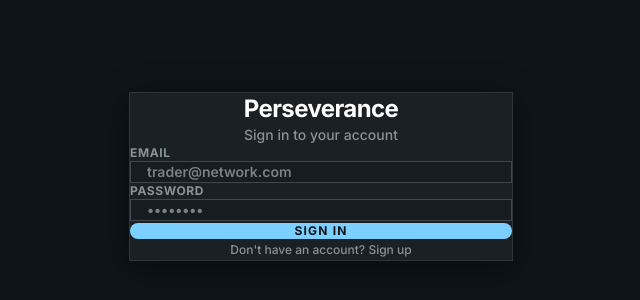
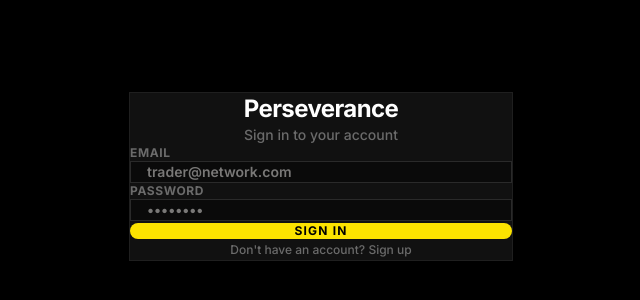
Before and after one commit to hputta23/trading-journal-app, a React (Vite) app: page / in a window 1280 px wide. Shown: the part 224-524 px from the top of the page, without its empty margins (319-959 px from the left). Built offline with nearby package versions, Linux system fonts and the light colour scheme.

Commit message:
feat: cyberpunk 2077 theme + fix heatmap date generation

```diff
--- a/src/components/DashboardView.jsx
+++ b/src/components/DashboardView.jsx
@@ -100,13 +100,19 @@ export default function DashboardView({ allTrades, onSelectDate, onNavigateTab }
   /* ── Heatmap ── */
   const heatmapDays = useMemo(() => {
     const days = [];
-    const end = new Date();
-    const start = new Date(end);
-    start.setDate(end.getDate() - 363 + (6 - end.getDay()));
-    for (let i = 0; i < 364; i++) {
-      const d = new Date(start); d.setDate(start.getDate() - (363 - i));
+    const today = new Date();
+    const todayStr = `${today.getFullYear()}-${String(today.getMonth()+1).padStart(2,'0')}-${String(today.getDate()).padStart(2,'0')}`;
+    // Start from 363 days ago, aligned to a Sunday
+    const start = new Date(today);
+    start.setDate(today.getDate() - 363);
+    // Align start to previous Sunday
+    start.setDate(start.getDate() - start.getDay());
+    const totalDays = Math.ceil((today - start) / (1000 * 60 * 60 * 24)) + 1;
+    for (let i = 0; i < totalDays; i++) {
+      const d = new Date(start);
+      d.setDate(start.getDate() + i);
       const ds = `${d.getFullYear()}-${String(d.getMonth()+1).padStart(2,'0')}-${String(d.getDate()).padStart(2,'0')}`;
-      days.push({ date: ds, isToday: ds === new Date().toISOString().split('T')[0], ...dailyPnLMap[ds] });
+      days.push({ date: ds, isToday: ds === todayStr, ...dailyPnLMap[ds] });
     }
     return days;
   }, [dailyPnLMap]);
--- a/src/index.css
+++ b/src/index.css
@@ -3,146 +3,146 @@
 @import "tailwindcss";
 
 /* ═══════════════════════════════════════════════════════
-   PALANTIR × BLUEPRINT FINANCE — TERMINAL DASHBOARD
-   Squared Geometry · Fluid Typography · MD3 Tokens
+   CYBERPUNK 2077 — NIGHT CITY TERMINAL
+   Squared Geometry · Fluid Typography · Neon Yellow/Gold
    ═══════════════════════════════════════════════════════ */
 
-/* ── Dark Theme (Default) ── */
+/* ── Dark Theme (Default — Night City) ── */
 :root {
-  --bg-app: #0f1418;
-  --bg-sidebar: #0a0f12;
-  --bg-card: #1b2024;
-  --border-card: #303539;
-  --border-active: #7bd0ff;
-  --text-primary: #dee3e8;
-  --text-secondary: #87929a;
-  --text-dark: #ffffff;
-  --text-accent: #7bd0ff;
+  --bg-app: #000000; /* Pure black void */
+  --bg-sidebar: #0a0a0a; /* Near-black sidebar */
+  --bg-card: #111111; /* Dark card surface */
+  --border-card: #1f1f1f; /* Subtle dark border */
+  --border-active: #FCE300; /* Cyberpunk neon yellow */
+  --text-primary: #e8e6e3; /* Warm off-white */
+  --text-secondary: #6b6b6b; /* Muted grey */
+  --text-dark: #ffffff; /* Pure white headers */
+  --text-accent: #FCE300; /* Neon yellow accent */
 
-  --bg-badge-profit: rgba(52, 211, 153, 0.15);
-  --color-profit: #34d399;
-  --border-profit: rgba(52, 211, 153, 0.35);
+  --bg-badge-profit: rgba(252, 227, 0, 0.12); /* Yellow-gold profit */
+  --color-profit: #FCE300;
+  --border-profit: rgba(252, 227, 0, 0.35);
 
-  --bg-badge-loss: rgba(255, 180, 171, 0.15);
-  --color-loss: #ffb4ab;
-  --border-loss: rgba(255, 180, 171, 0.35);
+  --bg-badge-loss: rgba(255, 0, 60, 0.12); /* Hot pink/red loss */
+  --color-loss: #FF003C;
+  --border-loss: rgba(255, 0, 60, 0.35);
 
-  --bg-badge-cyan: rgba(142, 213, 255, 0.15);
-  --color-cyan: #8ed5ff;
-  --border-cyan: rgba(142, 213, 255, 0.35);
+  --bg-badge-cyan: rgba(0, 240, 255, 0.10); /* Electric cyan info */
+  --color-cyan: #00F0FF;
+  --border-cyan: rgba(0, 240, 255, 0.30);
 
-  --bg-kpi-profit: rgba(52, 211, 153, 0.06);
-  --border-kpi-profit: rgba(52, 211, 153, 0.25);
+  --bg-kpi-profit: rgba(252, 227, 0, 0.05);
+  --border-kpi-profit: rgba(252, 227, 0, 0.20);
 
-  --bg-kpi-loss: rgba(255, 180, 171, 0.06);
-  --border-kpi-loss: rgba(255, 180, 171, 0.25);
+  --bg-kpi-loss: rgba(255, 0, 60, 0.05);
+  --border-kpi-loss: rgba(255, 0, 60, 0.20);
 
-  --bg-kpi-cyan: rgba(142, 213, 255, 0.06);
-  --border-kpi-cyan: rgba(142, 213, 255, 0.25);
+  --bg-kpi-cyan: rgba(0, 240, 255, 0.05);
+  --border-kpi-cyan: rgba(0, 240, 255, 0.20);
 
-  --bg-kpi-slate: rgba(135, 146, 154, 0.06);
-  --border-kpi-slate: rgba(135, 146, 154, 0.2);
+  --bg-kpi-slate: rgba(107, 107, 107, 0.06);
+  --border-kpi-slate: rgba(107, 107, 107, 0.18);
 
-  --bg-input: #171c20;
-  --border-input: #3e484f;
-  --text-input: #dee3e8;
-  --heatmap-empty: #252b2e;
+  --bg-input: #0a0a0a;
+  --border-input: #2a2a2a;
+  --text-input: #e8e6e3;
+  --heatmap-empty: #1a1a1a;
 
-  --scrollbar-track: #0a0f12;
-  --scrollbar-thumb: #3e484f;
-  --accent-glow: rgba(123, 208, 255, 0.15);
+  --scrollbar-track: #000000;
+  --scrollbar-thumb: #2a2a2a;
+  --accent-glow: rgba(252, 227, 0, 0.12);
 }
 
-/* ── Light Theme ── */
+/* ── Light Theme (Chrome Day) ── */
 [data-theme='light'] {
-  --bg-app: #f8fafc;
-  --bg-sidebar: #ffffff;
-  --bg-card: #ffffff;
-  --border-card: #e2e8f0;
-  --border-active: #0284c7;
-  --text-primary: #0f172a;
-  --text-secondary: #64748b;
-  --text-dark: #000000;
-  --text-accent: #0284c7;
+  --bg-app: #f5f0e8; /* Warm parchment */
+  --bg-sidebar: #ece7dd; /* Warm cream sidebar */
+  --bg-card: #ffffff; /* White cards */
+  --border-card: #d4cfc5; /* Warm border */
+  --border-active: #b8960c; /* Dark gold */
+  --text-primary: #1a1a1a; /* Near black */
+  --text-secondary: #6b6560; /* Warm grey */
+  --text-dark: #000000; /* Black headers */
+  --text-accent: #b8960c; /* Dark gold accent */
 
-  --bg-badge-profit: rgba(16, 185, 129, 0.08);
-  --color-profit: #10b981;
-  --border-profit: rgba(16, 185, 129, 0.25);
+  --bg-badge-profit: rgba(184, 150, 12, 0.08);
+  --color-profit: #8a7200;
+  --border-profit: rgba(184, 150, 12, 0.25);
 
-  --bg-badge-loss: rgba(220, 38, 38, 0.08);
-  --color-loss: #dc2626;
-  --border-loss: rgba(220, 38, 38, 0.25);
+  --bg-badge-loss: rgba(200, 0, 45, 0.08);
+  --color-loss: #c8002d;
+  --border-loss: rgba(200, 0, 45, 0.25);
 
-  --bg-badge-cyan: rgba(2, 132, 199, 0.08);
-  --color-cyan: #0284c7;
-  --border-cyan: rgba(2, 132, 199, 0.25);
+  --bg-badge-cyan: rgba(0, 120, 140, 0.08);
+  --color-cyan: #00788c;
+  --border-cyan: rgba(0, 120, 140, 0.25);
 
-  --bg-kpi-profit: rgba(16, 185, 129, 0.04);
-  --border-kpi-profit: rgba(16, 185, 129, 0.15);
+  --bg-kpi-profit: rgba(184, 150, 12, 0.04);
+  --border-kpi-profit: rgba(184, 150, 12, 0.15);
 
-  --bg-kpi-loss: rgba(220, 38, 38, 0.04);
-  --border-kpi-loss: rgba(220, 38, 38, 0.15);
+  --bg-kpi-loss: rgba(200, 0, 45, 0.04);
+  --border-kpi-loss: rgba(200, 0, 45, 0.15);
 
-  --bg-kpi-cyan: rgba(2, 132, 199, 0.04);
-  --border-kpi-cyan: rgba(2, 132, 199, 0.15);
+  --bg-kpi-cyan: rgba(0, 120, 140, 0.04);
+  --border-kpi-cyan: rgba(0, 120, 140, 0.15);
 
-  --bg-kpi-slate: rgba(100, 116, 139, 0.04);
-  --border-kpi-slate: rgba(100, 116, 139, 0.12);
+  --bg-kpi-slate: rgba(107, 101, 96, 0.04);
+  --border-kpi-slate: rgba(107, 101, 96, 0.12);
 
   --bg-input: #ffffff;
-  --border-input: #cbd5e1;
-  --text-input: #0f172a;
-  --heatmap-empty: #e2e8f0;
+  --border-input: #d4cfc5;
+  --text-input: #1a1a1a;
+  --heatmap-empty: #e8e3d9;
 
-  --scrollbar-track: #f8fafc;
-  --scrollbar-thumb: #cbd5e1;
-  --accent-glow: rgba(2, 132, 199, 0.08);
+  --scrollbar-track: #f5f0e8;
+  --scrollbar-thumb: #d4cfc5;
+  --accent-glow: rgba(184, 150, 12, 0.08);
 }
 
-/* ── Monochrome Theme (High-Contrast Black & White Terminal) ── */
+/* ── Monochrome Theme (Blackwall Terminal) ── */
 [data-theme='monochrome'] {
   --bg-app: #000000;
-  --bg-sidebar: #111111;
-  --bg-card: #1a1a1a;
-  --border-card: #333333;
-  --border-active: #ffffff;
-  --text-primary: #ffffff;
-  --text-secondary: #a3a3a3;
-  --text-dark: #ffffff;
-  --text-accent: #ffffff;
+  --bg-sidebar: #080808;
+  --bg-card: #0f0f0f;
+  --border-card: #252525;
+  --border-active: #FFD700; /* Gold */
+  --text-primary: #FFD700; /* Gold text */
+  --text-secondary: #8B7500; /* Muted gold */
+  --text-dark: #FFD700;
+  --text-accent: #FFD700;
 
-  --bg-badge-profit: rgba(255, 255, 255, 0.1);
-  --color-profit: #e5e5e5;
-  --border-profit: rgba(255, 255, 255, 0.3);
+  --bg-badge-profit: rgba(255, 215, 0, 0.08);
+  --color-profit: #FFD700;
+  --border-profit: rgba(255, 215, 0, 0.25);
 
-  --bg-badge-loss: rgba(255, 255, 255, 0.06);
-  --color-loss: #ffffff;
-  --border-loss: rgba(255, 255, 255, 0.2);
+  --bg-badge-loss: rgba(255, 215, 0, 0.04);
+  --color-loss: #8B7500;
+  --border-loss: rgba(255, 215, 0, 0.15);
 
-  --bg-badge-cyan: rgba(255, 255, 255, 0.08);
-  --color-cyan: #d4d4d4;
-  --border-cyan: rgba(255, 255, 255, 0.25);
+  --bg-badge-cyan: rgba(255, 215, 0, 0.06);
+  --color-cyan: #DAA520;
+  --border-cyan: rgba(255, 215, 0, 0.20);
 
-  --bg-kpi-profit: rgba(255, 255, 255, 0.04);
-  --border-kpi-profit: rgba(255, 255, 255, 0.15);
+  --bg-kpi-profit: rgba(255, 215, 0, 0.04);
+  --border-kpi-profit: rgba(255, 215, 0, 0.15);
 
-  --bg-kpi-loss: rgba(255, 255, 255, 0.03);
-  --border-kpi-loss: rgba(255, 255, 255, 0.1);
+  --bg-kpi-loss: rgba(255, 215, 0, 0.03);
+  --border-kpi-loss: rgba(255, 215, 0, 0.10);
 
-  --bg-kpi-cyan: rgba(255, 255, 255, 0.04);
-  --border-kpi-cyan: rgba(255, 255, 255, 0.12);
+  --bg-kpi-cyan: rgba(255, 215, 0, 0.04);
+  --border-kpi-cyan: rgba(255, 215, 0, 0.12);
 
-  --bg-kpi-slate: rgba(255, 255, 255, 0.03);
-  --border-kpi-slate: rgba(255, 255, 255, 0.08);
+  --bg-kpi-slate: rgba(255, 215, 0, 0.03);
+  --border-kpi-slate: rgba(255, 215, 0, 0.08);
 
-  --bg-input: #111111;
-  --border-input: #404040;
-  --text-input: #ffffff;
-  --heatmap-empty: #222222;
+  --bg-input: #080808;
+  --border-input: #2a2500;
+  --text-input: #FFD700;
+  --heatmap-empty: #151200;
 
-  --scrollbar-track: #111111;
-  --scrollbar-thumb: #404040;
-  --accent-glow: rgba(255, 255, 255, 0.08);
+  --scrollbar-track: #000000;
+  --scrollbar-thumb: #2a2500;
+  --accent-glow: rgba(255, 215, 0, 0.10);
 }
 
 /* ═══════════════════════════════════════════════════════
@@ -282,29 +282,33 @@ input[type="number"] {
 }
 
 /* ═══════════════════════════════════════════════════════
-   GLOW UTILITIES — Palantir Data Highlights
+   GLOW UTILITIES — Night City Neon Highlights
    ═══════════════════════════════════════════════════════ */
 .glow-cyan {
-  box-shadow: 0 0 12px rgba(123, 208, 255, 0.15);
+  box-shadow: 0 0 12px rgba(0, 240, 255, 0.15);
 }
 
 .glow-red {
-  box-shadow: 0 0 12px rgba(255, 180, 171, 0.2);
+  box-shadow: 0 0 12px rgba(255, 0, 60, 0.2);
+}
+
+.glow-yellow {
+  box-shadow: 0 0 16px rgba(252, 227, 0, 0.2);
 }
 
 .neon-glow-cyan {
-  box-shadow: 0 0 18px rgba(123, 208, 255, 0.15);
-  border-color: rgba(123, 208, 255, 0.4) !important;
+  box-shadow: 0 0 18px rgba(0, 240, 255, 0.15);
+  border-color: rgba(0, 240, 255, 0.4) !important;
 }
 
 .neon-glow-green {
-  box-shadow: 0 0 18px rgba(52, 211, 153, 0.15);
-  border-color: rgba(52, 211, 153, 0.4) !important;
+  box-shadow: 0 0 18px rgba(252, 227, 0, 0.18);
+  border-color: rgba(252, 227, 0, 0.4) !important;
 }
 
 .neon-glow-red {
-  box-shadow: 0 0 18px rgba(255, 180, 171, 0.15);
-  border-color: rgba(255, 180, 171, 0.4) !important;
+  box-shadow: 0 0 18px rgba(255, 0, 60, 0.18);
+  border-color: rgba(255, 0, 60, 0.4) !important;
 }
 
 /* ═══════════════════════════════════════════════════════
@@ -448,8 +452,8 @@ input[type="number"] {
 }
 
 @keyframes pulse-green {
-  0%, 100% { opacity: 1; filter: drop-shadow(0 0 3px #34d399); }
-  50% { opacity: 0.55; filter: drop-shadow(0 0 0px #34d399); }
+  0%, 100% { opacity: 1; filter: drop-shadow(0 0 3px #FCE300); }
+  50% { opacity: 0.55; filter: drop-shadow(0 0 0px #FCE300); }
 }
 .pulse-green {
   animation: pulse-green 2s ease-in-out infinite;
```
